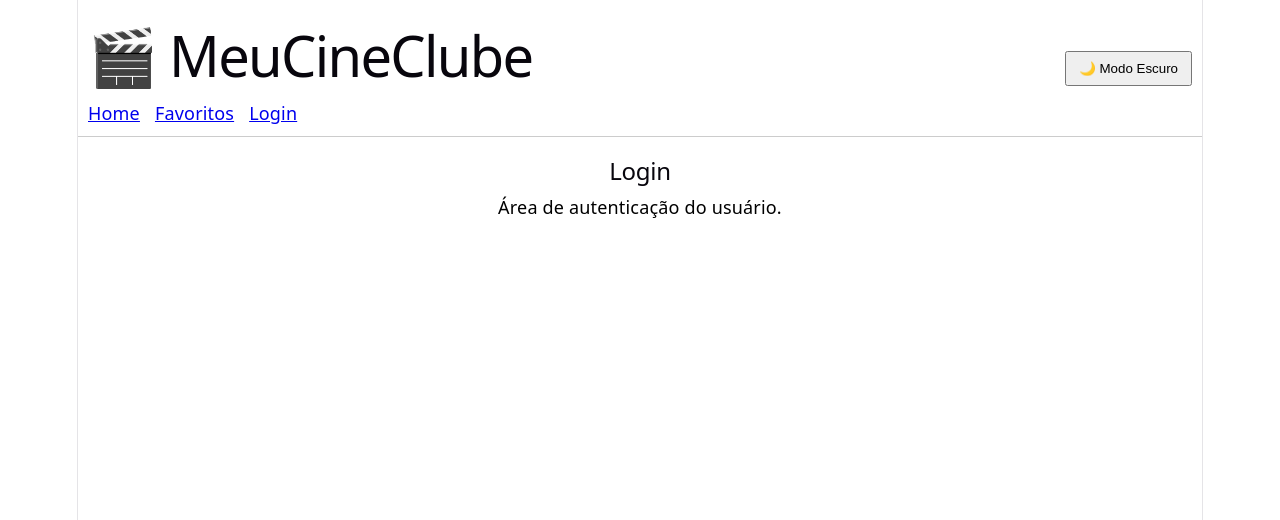
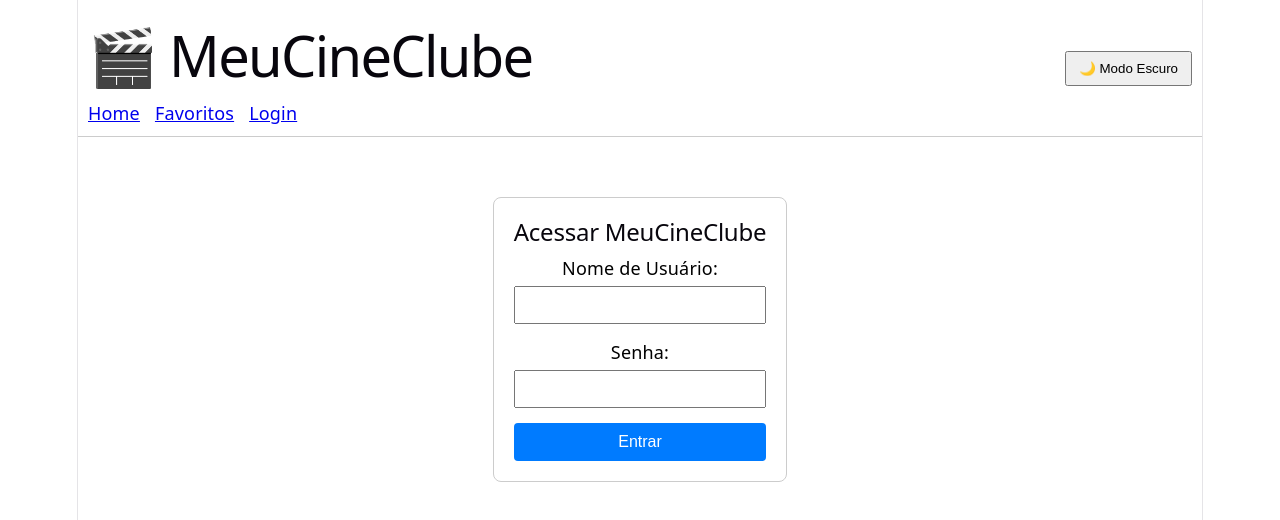
Before and after one commit to Marcospy/Meucineclube, a React (Vite) app: page /login in a window 1280 px wide. Shown: the top 520 px of the page. Built offline with nearby package versions, Linux system fonts and the light colour scheme.

Commit message:
feat: criacao de ProtectedRoute para bloquear usuarios nao autenticados

```diff
--- a/src/App.jsx
+++ b/src/App.jsx
@@ -1,22 +1,42 @@
 import React from 'react';
 import { BrowserRouter, Routes, Route } from 'react-router-dom';
 import { ThemeProvider } from './contexts/ThemeContext';
-import { AuthProvider } from './contexts/AuthContext'; // <-- Importamos o AuthProvider
+import { AuthProvider } from './contexts/AuthContext';
 import Header from './components/Header';
 import Home from './pages/Home';
 import Login from './pages/Login';
 import Favoritos from './pages/Favoritos';
+import ProtectedRoute from './routes/ProtectedRoute'; // <-- Importamos a rota protegida
 
 function App() {
   return (
     <ThemeProvider>
-      <AuthProvider> {/* <-- Adicionamos o Provedor de Autenticação aqui */}
+      <AuthProvider>
         <BrowserRouter>
           <Header />
           <Routes>
-            <Route path="/" element={<Home />} />
+            {/* A página de Login é pública, qualquer um pode ver */}
             <Route path="/login" element={<Login />} />
-            <Route path="/favoritos" element={<Favoritos />} />
+
+            {/* Protegemos a Home: ela só abre se passar pela checagem da ProtectedRoute */}
+            <Route
+              path="/"
+              element={
+                <ProtectedRoute>
+                  <Home />
+                </ProtectedRoute>
+              }
+            />
+
+            {/* Protegemos os Favoritos da mesma forma */}
+            <Route
+              path="/favoritos"
+              element={
+                <ProtectedRoute>
+                  <Favoritos />
+                </ProtectedRoute>
+              }
+            />
           </Routes>
         </BrowserRouter>
       </AuthProvider>
--- a/src/pages/Login.jsx
+++ b/src/pages/Login.jsx
@@ -1,10 +1,77 @@
-import React from 'react';
+import React, { useState, useContext } from 'react';
+import { useNavigate } from 'react-router-dom';
+import { AuthContext } from '../contexts/AuthContext';
 
 function Login() {
+  // 1. Criamos estados locais para controlar os campos de texto do formulário
+  const [username, setUsername] = useState('');
+  const [password, setPassword] = useState('');
+  const [error, setError] = useState('');
+
+  // 2. Consumimos a função global de login e o estado do usuário do contexto
+  const { login, user } = useContext(AuthContext);
+
+  // 3. O hook useNavigate serve para redirecionar o usuário por código
+  const navigate = useNavigate();
+
+  // Se o usuário já estiver logado, redireciona direto para a Home
+  if (user) {
+    navigate('/');
+  }
+
+  const handleSubmit = (e) => {
+    e.preventDefault(); // Impede a página de recarregar com o envio do form
+
+    // Limpa erros anteriores
+    setError('');
+
+    // Chama a função de login do contexto passando as credenciais locais
+    const success = login(username, password);
+
+    if (success) {
+      // Se deu certo, manda o usuário de volta para a tela inicial
+      navigate('/');
+    } else {
+      // Se errou a senha (diferente de 123), exibe uma mensagem amigável
+      setError('Usuário inválido ou senha incorreta (Dica: use a senha 123).');
+    }
+  };
+
   return (
-    <div>
-      <h2>Login</h2>
-      <p>Área de autenticação do usuário.</p>
+    <div style={{ maxWidth: '400px', margin: '40px auto', padding: '20px', border: '1px solid #ccc', borderRadius: '8px' }}>
+      <h2>Acessar MeuCineClube</h2>
+
+      {error && <p style={{ color: 'red', fontWeight: 'bold' }}>{error}</p>}
+
+      <form onSubmit={handleSubmit} style={{ display: 'flex', flexDirection: 'column', gap: '15px' }}>
+        <div style={{ display: 'flex', flexDirection: 'column', gap: '5px' }}>
+          <label htmlFor="username">Nome de Usuário:</label>
+          <input
+            id="username"
+            type="text"
+            value={username}
+            onChange={(e) => setUsername(e.target.value)}
+            required
+            style={{ padding: '8px', fontSize: '16px' }}
+          />
+        </div>
+
+        <div style={{ display: 'flex', flexDirection: 'column', gap: '5px' }}>
+          <label htmlFor="password">Senha:</label>
+          <input
+            id="password"
+            type="password"
+            value={password}
+            onChange={(e) => setPassword(e.target.value)}
+            required
+            style={{ padding: '8px', fontSize: '16px' }}
+          />
+        </div>
+
+        <button type="submit" style={{ padding: '10px', fontSize: '16px', background: '#007bff', color: '#fff', border: 'none', borderRadius: '4px', cursor: 'pointer' }}>
+          Entrar
+        </button>
+      </form>
     </div>
   );
 }
--- /dev/null
+++ b/src/routes/ProtectedRoute.jsx
@@ -0,0 +1,18 @@
+import React, { useContext } from 'react';
+import { Navigate } from 'react-router-dom';
+import { AuthContext } from '../contexts/AuthContext';
+
+function ProtectedRoute({ children }) {
+  // 1. Buscamos o usuário logado lá do contexto global
+  const { user } = useContext(AuthContext);
+
+  // 2. Se o usuário NÃO estiver logado, barramos o acesso e o redirecionamos para /login
+  if (!user) {
+    return <Navigate to="/login" replace />;
+  }
+
+  // 3. Se ele estiver logado, renderizamos os componentes filhos normalmente
+  return children;
+}
+
+export default ProtectedRoute;
```
